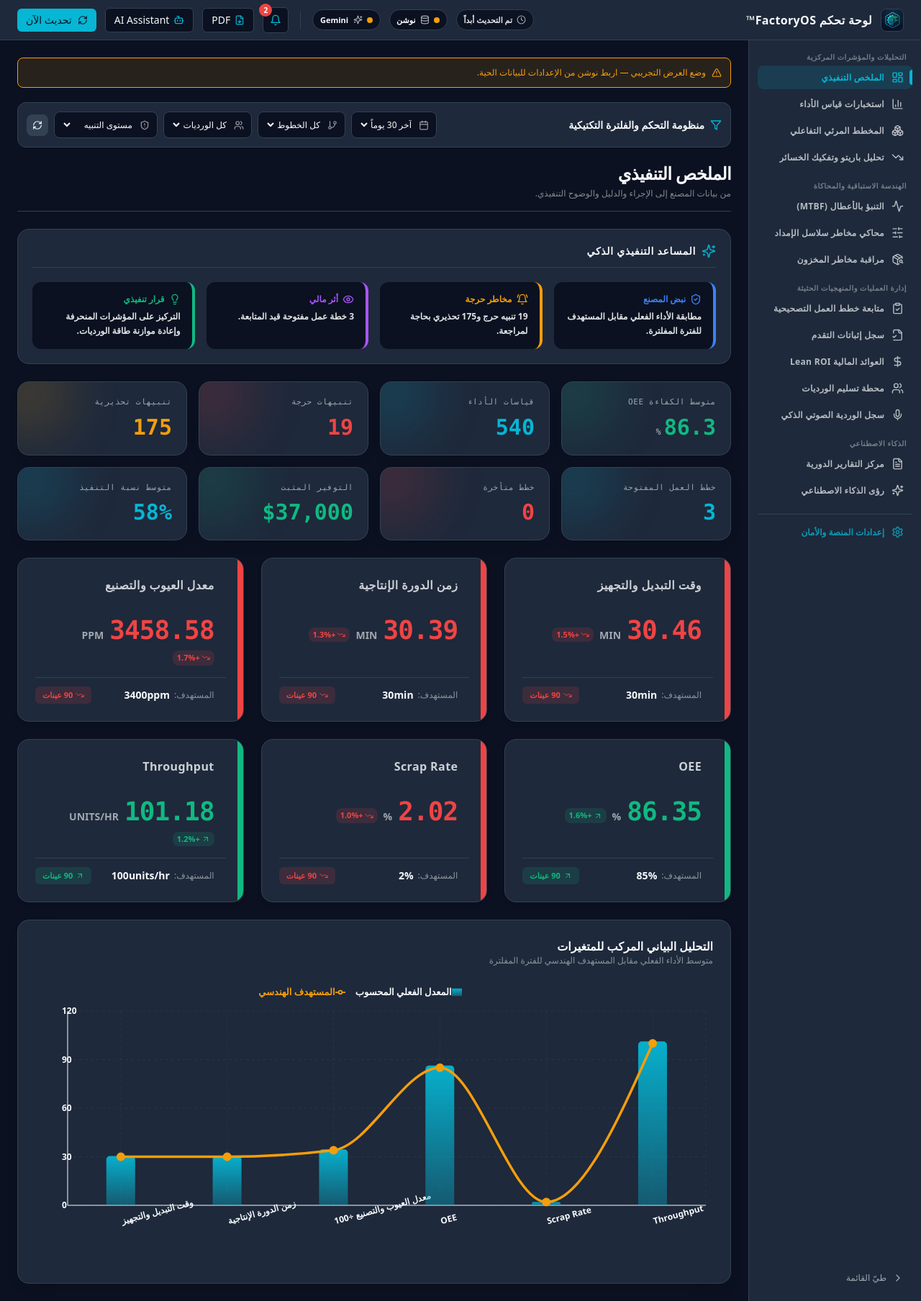
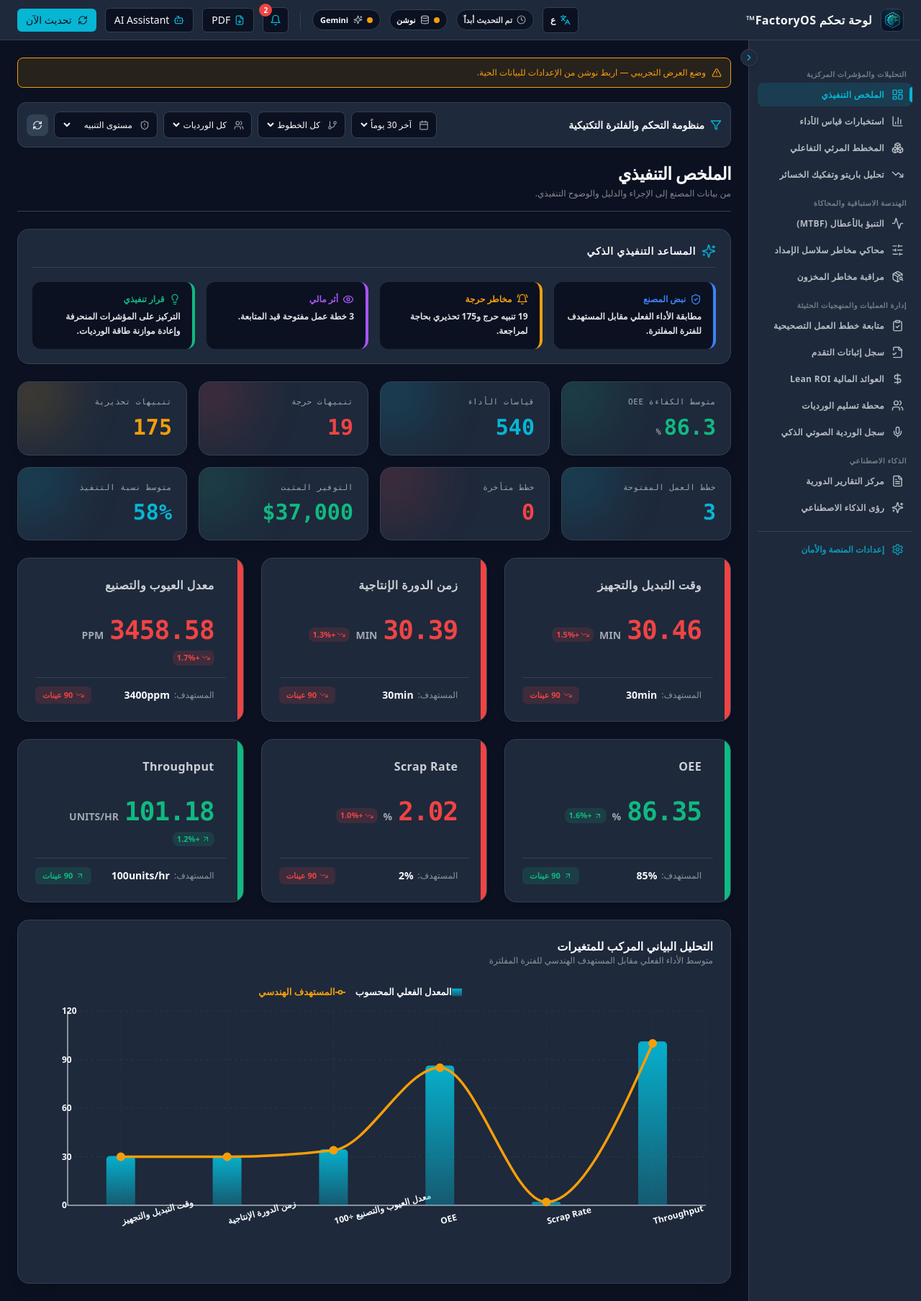
Before and after one commit to nabiloashgaqr/factory-os-dashboard, a Next.js app: page / in a window 1280 px wide. Shown: the whole page at 72% size. Built offline with nearby package versions, Linux system fonts and the light colour scheme.

Commit message:
Add files via upload

```diff
--- a/src/app/page.tsx
+++ b/src/app/page.tsx
@@ -127,11 +127,34 @@ function DashboardShell() {
         {/* Sidebar */}
         <nav
           data-print="hide"
-          className={`${
+          className={`relative ${
             sidebarCollapsed ? "w-16" : "w-60"
-          } bg-[var(--card)] border-e border-[var(--border)] py-4 flex flex-col flex-shrink-0 overflow-y-auto overflow-x-hidden transition-[width] duration-300 ease-in-out`}
+          } bg-[var(--card)] border-e border-[var(--border)] py-4 flex flex-col flex-shrink-0 transition-[width] duration-300 ease-in-out`}
         >
-          <div className={`flex-1 space-y-4 ${sidebarCollapsed ? "px-2" : "px-3"}`}>
+          {/* Edge collapse / expand toggle (top, on the outer border) */}
+          <button
+            onClick={toggleSidebar}
+            title={
+              sidebarCollapsed
+                ? language === "ar"
+                  ? "فتح القائمة"
+                  : "Expand"
+                : language === "ar"
+                ? "طيّ القائمة"
+                : "Collapse"
+            }
+            className="absolute top-3 z-20 w-6 h-6 rounded-full bg-[var(--card)] border border-[var(--border)] shadow-md flex items-center justify-center text-[var(--accent)] hover:bg-[var(--accent)] hover:text-[var(--bg)] hover:border-[var(--accent)] transition-all"
+            style={{ [isRtl ? "left" : "right"]: "-12px" } as React.CSSProperties}
+          >
+            {(() => {
+              // Chevron points toward where the panel will move.
+              const collapseIsLeft = !isRtl; // LTR collapses to the left
+              const pointLeft = sidebarCollapsed ? !collapseIsLeft : collapseIsLeft;
+              return pointLeft ? <ChevronLeft size={14} /> : <ChevronRight size={14} />;
+            })()}
+          </button>
+
+          <div className={`flex-1 overflow-y-auto overflow-x-hidden space-y-4 ${sidebarCollapsed ? "px-2" : "px-3"} mt-6`}>
             {navGroups.map((group) => (
               <div key={group.name} className="space-y-1">
                 {!sidebarCollapsed && (
@@ -194,29 +217,6 @@ function DashboardShell() {
                 {!sidebarCollapsed && <span>{t.settings}</span>}
               </button>
             </div>
-          </div>
-
-          {/* Collapse toggle */}
-          <div className={`pt-3 ${sidebarCollapsed ? "px-2" : "px-3"}`}>
-            <button
-              onClick={toggleSidebar}
-              title={sidebarCollapsed ? "Expand" : "Collapse"}
-              className={`w-full flex items-center gap-2 rounded-lg text-xs font-medium opacity-60 hover:opacity-100 hover:bg-[var(--border)] transition-all ${
-                sidebarCollapsed ? "justify-center px-0 py-2.5" : "px-3 py-2"
-              }`}
-            >
-              {(() => {
-                // Point "outward" to expand when collapsed, "inward" to collapse.
-                const expandDir = isRtl ? "left" : "right";
-                const showLeft = sidebarCollapsed
-                  ? expandDir === "left"
-                  : expandDir === "right";
-                return showLeft ? <ChevronLeft size={16} /> : <ChevronRight size={16} />;
-              })()}
-              {!sidebarCollapsed && (
-                <span>{language === "ar" ? "طيّ القائمة" : "Collapse"}</span>
-              )}
-            </button>
           </div>
         </nav>
 
--- a/src/components/layout/TopBanner.tsx
+++ b/src/components/layout/TopBanner.tsx
@@ -6,14 +6,14 @@ import { useStore } from "@/store/useStore";
 import { aiReady } from "@/lib/ai";
 import { getTranslations } from "@/lib/i18n";
 import { useFactoryData } from "@/components/shared/DataProvider";
-import { Clock, Database, Sparkles, RefreshCw, Repeat, Bot, FileDown } from "lucide-react";
+import { Clock, Database, Sparkles, RefreshCw, Repeat, Bot, FileDown, Languages } from "lucide-react";
 import { formatDistanceToNow } from "date-fns";
 import AiContextSidebar from "@/components/shared/AiContextSidebar";
 import NotificationBell from "@/components/layout/NotificationBell";
 
 export default function TopBanner() {
   const store = useStore();
-  const { language, syncStatus, lastSync, notionToken, aiProvider, autoSync, autoSyncInterval, usingCache, isAiSidebarOpen, setIsAiSidebarOpen, companyName, companyLogo } =
+  const { language, setLanguage, syncStatus, lastSync, notionToken, aiProvider, autoSync, autoSyncInterval, usingCache, isAiSidebarOpen, setIsAiSidebarOpen, companyName, companyLogo } =
     store;
   const t = getTranslations(language);
   const { refresh, loading } = useFactoryData();
@@ -84,6 +84,18 @@ export default function TopBanner() {
 
       {/* Status cluster */}
       <div className="flex items-center gap-2 md:gap-3 text-[var(--text)]">
+        {/* Compact language toggle (AR / EN) */}
+        <button
+          onClick={() => setLanguage(language === "ar" ? "en" : "ar")}
+          title={language === "ar" ? "English" : "العربية"}
+          className="flex items-center gap-1.5 px-2.5 h-9 rounded-md border border-[var(--border)] bg-[var(--bg)] hover:border-[var(--accent)] transition-all font-bold text-xs"
+        >
+          <Languages size={15} className="text-[var(--accent)]" />
+          <span className="tabular-nums tracking-wide">
+            {language === "ar" ? "ع" : "EN"}
+          </span>
+        </button>
+
         <span className="fos-pill hidden sm:inline-flex opacity-90">
           <Clock size={13} className="opacity-70" />
           {syncLabel()}
```
